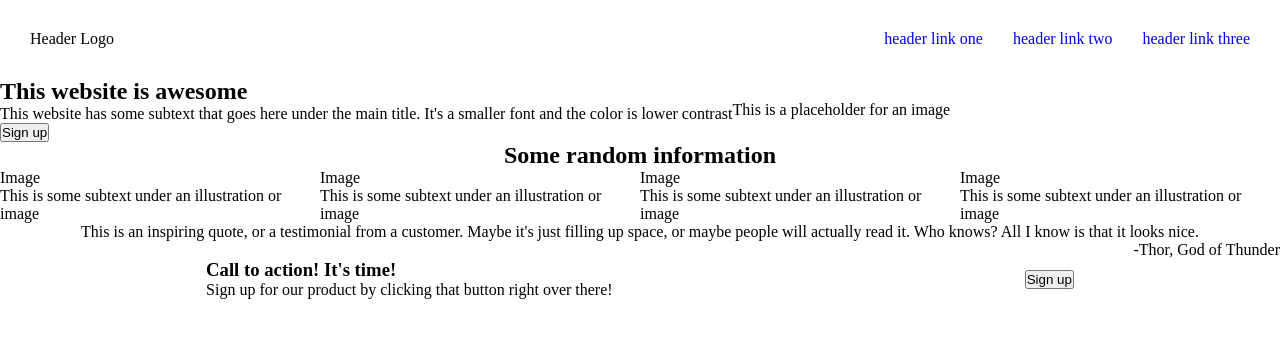
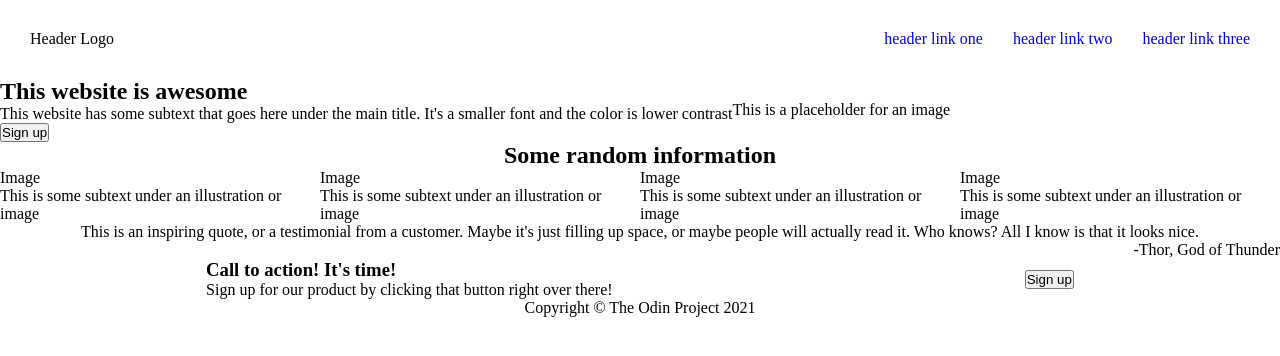
Before and after one commit to daniaedu/landing-page, a plain HTML site: page index.html in a window 1280 px wide. Drawn offline with Linux system fonts and the light colour scheme.

Commit message:
Add footer content and apply flexbox

```diff
--- a/index.html
+++ b/index.html
@@ -72,7 +72,9 @@
         </div>
     </section>
 
-    <footer></footer>
+    <footer>
+        <p>Copyright &copy; The Odin Project 2021</p>
+    </footer>
 
 </body>
 </html>
--- a/style.css
+++ b/style.css
@@ -75,3 +75,8 @@ section.random {
 /****************************************************************
                                 FOOTER
 ****************************************************************/
+footer {
+    display: flex;
+    justify-content: center;
+    align-items: center;
+}
```
